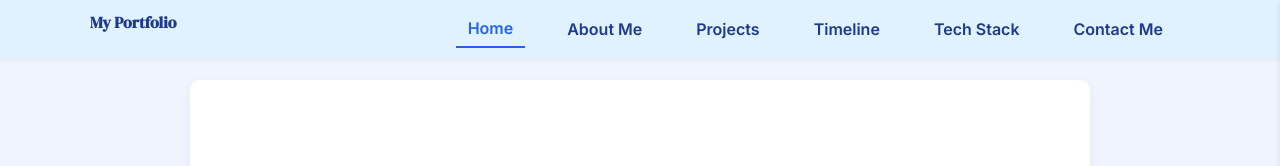
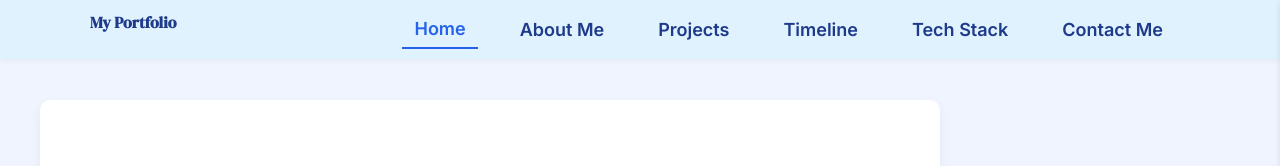
Before and after one commit to Feyze55/Feyze55.github.io, a plain HTML site: page index.html in a window 1280 px wide. Shown: the top 166 px of the page. Drawn offline with nearby package versions, Linux system fonts and the light colour scheme.

Commit message:
Update style.css

```diff
--- a/style.css
+++ b/style.css
@@ -33,7 +33,7 @@ h1, h2, h3, #logo {
   font-weight: 600;
   text-decoration: none;
   padding: 8px 12px;
-  font-size: 16px;
+  font-size: 18px;
   display: block;
   transition: color 0.2s ease, border 0.2s ease, background-color 0.2s ease;
 }
@@ -162,7 +162,7 @@ h1, h2, h3, #logo {
 
 /* Section Styling */
 section {
-  margin: 80px auto 40px;
+  margin: 100px 40px;
   max-width: 900px;
   padding: 20px;
   background-color: white;
```
